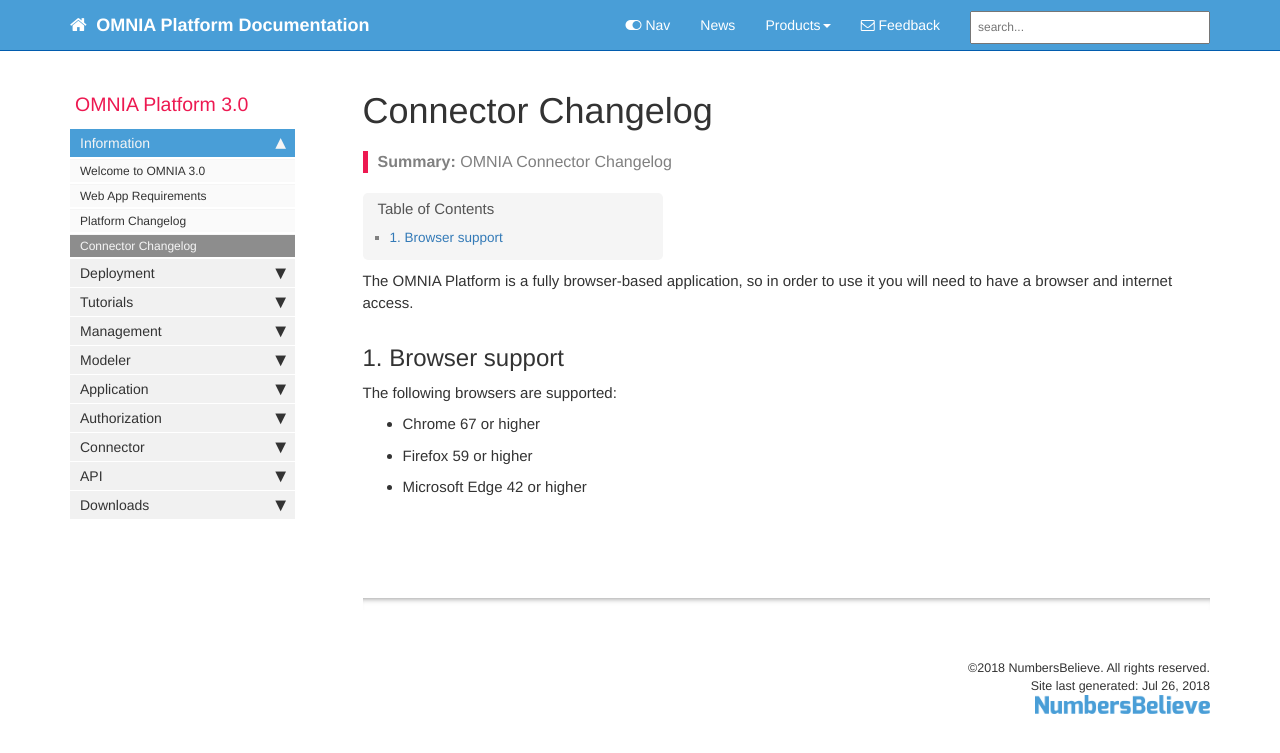
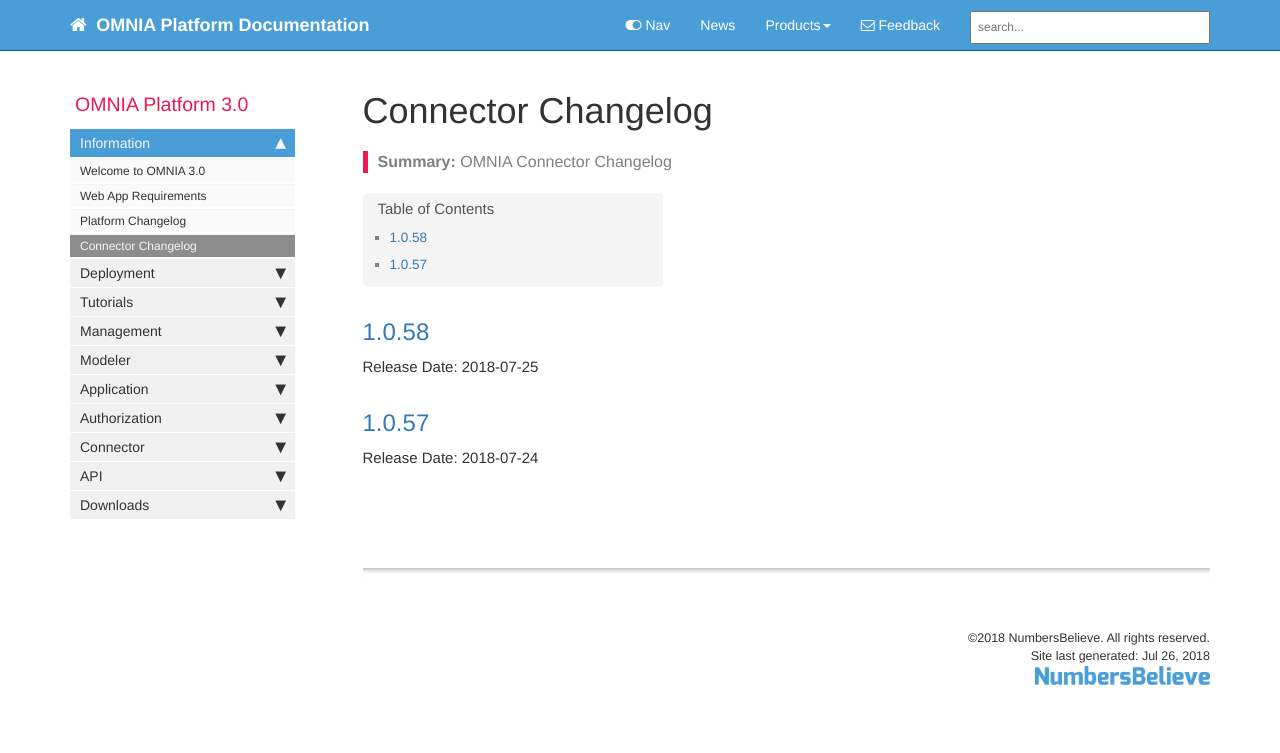
Before and after one commit to daniel8lopes/omnia3, a Jekyll site: the page built from docs/pages/omnia3/Introduction/omnia3_connectorchangelog.md, in a window 1280 px wide. Shown: the top 753 px of the page. Built offline with Jekyll 4.4.1, drawn with Linux system fonts in a browser that asks for light colours; nearby versions of some CDN libraries; comment, search, counter and statistics services are not loaded.

Commit message:
Update omnia3_connectorchangelog.md

```diff
--- a/docs/pages/omnia3/Introduction/omnia3_connectorchangelog.md
+++ b/docs/pages/omnia3/Introduction/omnia3_connectorchangelog.md
@@ -7,10 +7,9 @@ permalink: omnia3_connectorchangelog.html
 folder: omnia3
 ---
 
-The OMNIA Platform is a fully browser-based application, so in order to use it you will need to have a browser and internet access.
+## [1.0.58](#1058)
+Release Date: 2018-07-25
 
-## 1. Browser support
-The following browsers are supported:
-* Chrome 67 or higher
-* Firefox 59 or higher
-* Microsoft Edge 42 or higher
+
+## [1.0.57](#1057)
+Release Date: 2018-07-24
```
